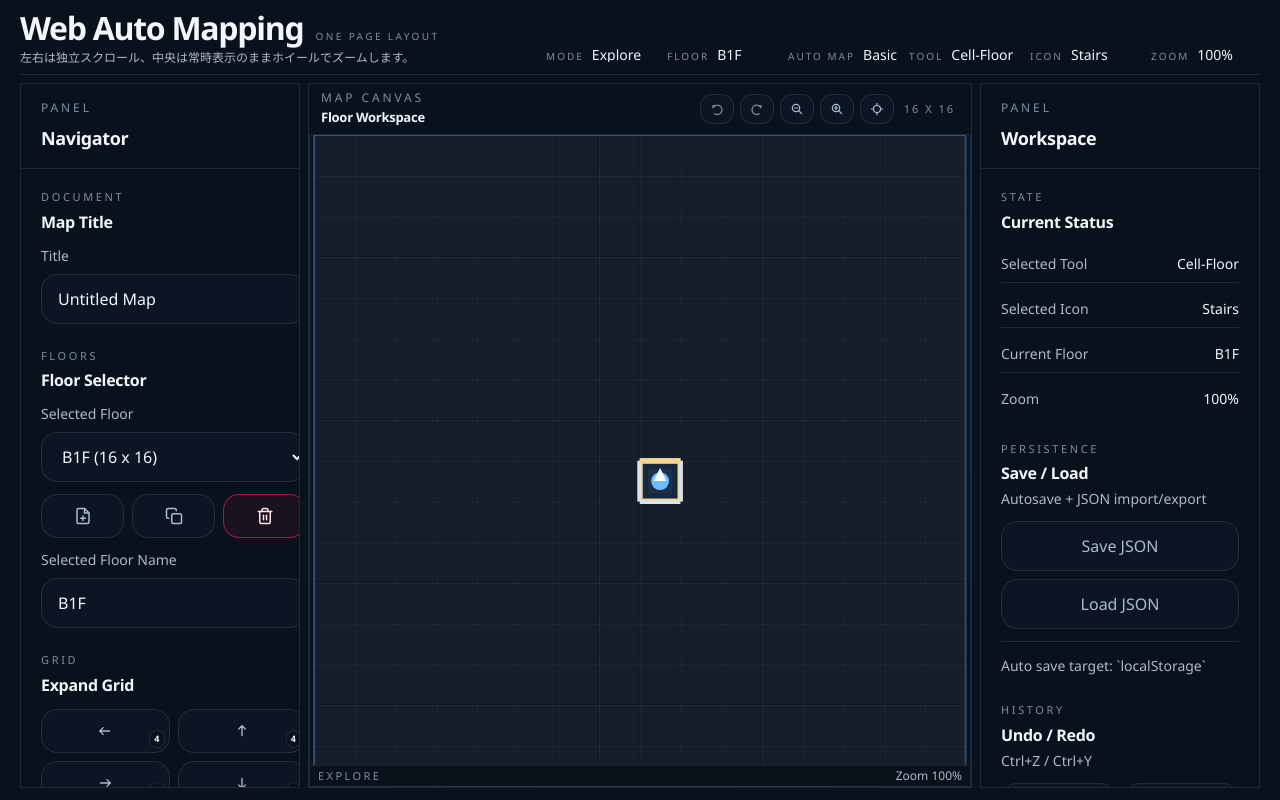
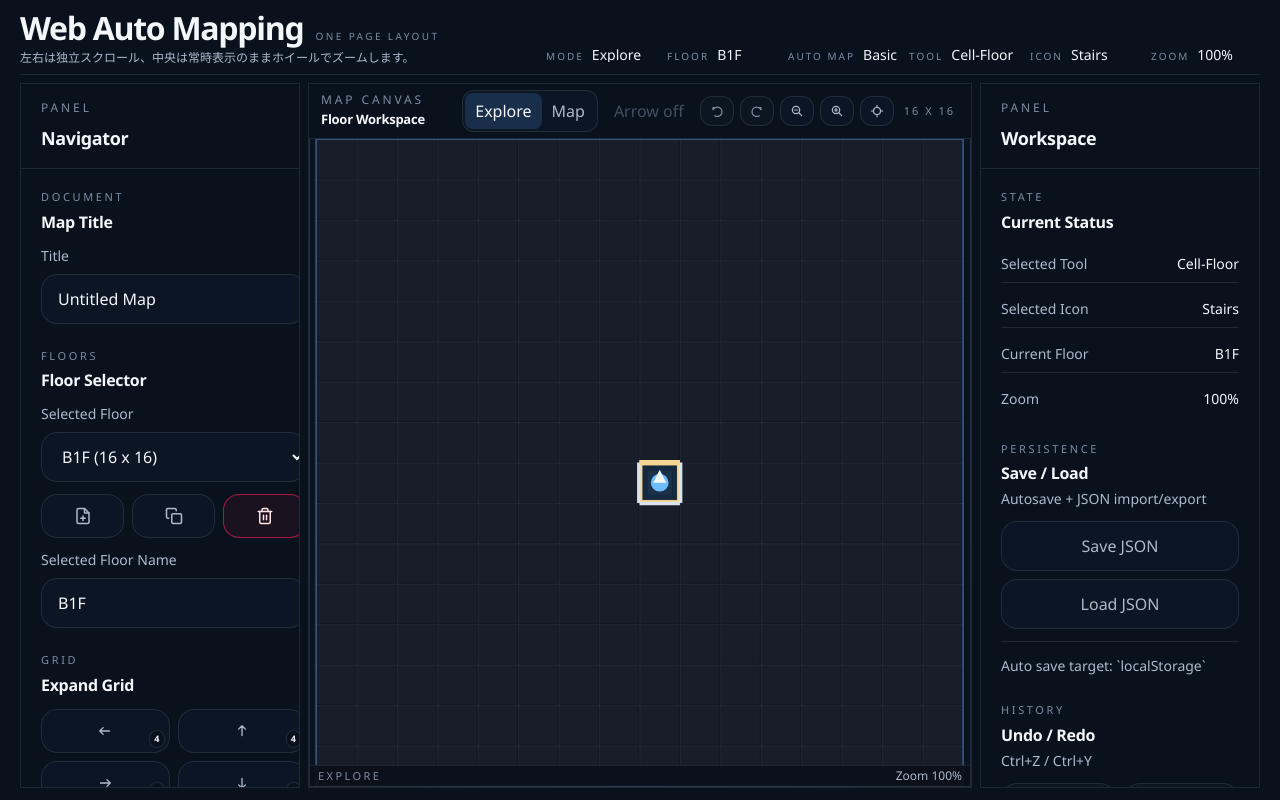
Before and after one commit to hinatayuusuke/Web-Auto-Mapping, a React (Vite) app: page / in a window 1280 px wide. Built offline with nearby package versions, Linux system fonts and the light colour scheme.

Commit message:
`Map / Explore` と `Global Arrow` の切り替えを `MapCanvas` ヘッダーへ移動し、左右ペインから削除した

```diff
--- a/src/App.tsx
+++ b/src/App.tsx
@@ -328,8 +328,10 @@ function App() {
     redo,
     removeCurrentCellIcon,
     setPlayerFacing,
+    supportsGlobalArrowCapture,
     toggleMode,
     undo,
+    globalArrowCaptureEnabled,
   ]);
 
   const handleExport = async () => {
@@ -467,24 +469,6 @@ function App() {
 
       <section className="space-y-3">
         <PanelHeading
-          eyebrow="Tauri"
-          title="Global Arrow Test"
-          body="Tauri only"
-        />
-        <ActionButton
-          active={globalArrowCaptureEnabled}
-          disabled={!supportsGlobalArrowCapture}
-          label={globalArrowCaptureEnabled ? 'capture on' : 'capture off'}
-          onClick={() => setGlobalArrowCaptureEnabled((enabled) => !enabled)}
-        />
-        <KeyValueRow
-          label="Capture Status"
-          value={supportsGlobalArrowCapture ? globalArrowCaptureStatus : 'tauri only'}
-        />
-      </section>
-
-      <section className="space-y-3">
-        <PanelHeading
           eyebrow="Shortcuts"
           title="Forward Edge"
           body="1 wall / 2 door / 3 open / 4 closed / 0 unknown"
@@ -523,6 +507,29 @@ function App() {
         </div>
 
         <div className="flex flex-wrap items-center justify-end gap-1.5">
+          <div className="flex rounded-xl border border-[var(--color-border)] bg-[var(--color-surface)] p-0.5">
+            <CompactToggleButton
+              active={mode === 'explore'}
+              label="Explore"
+              onClick={() => setMode('explore')}
+            />
+            <CompactToggleButton
+              active={mode === 'map'}
+              label="Map"
+              onClick={() => setMode('map')}
+            />
+          </div>
+          <CompactToggleButton
+            active={globalArrowCaptureEnabled}
+            disabled={!supportsGlobalArrowCapture}
+            label={globalArrowCaptureEnabled ? 'Arrow on' : 'Arrow off'}
+            title={
+              supportsGlobalArrowCapture
+                ? `Global Arrow: ${globalArrowCaptureStatus}`
+                : 'Global Arrow is available only in Tauri'
+            }
+            onClick={() => setGlobalArrowCaptureEnabled((enabled) => !enabled)}
+          />
           <IconButton
             label="Undo"
             icon={<UndoIcon />}
@@ -669,18 +676,6 @@ function App() {
             value={`${(selectedFloorStats?.cellIcons ?? 0) + (selectedFloorStats?.edgeIcons ?? 0)}`}
           />
         </dl>
-      </section>
-
-      <section className="space-y-3">
-        <PanelHeading eyebrow="Mode" title="Explore / Map" />
-        <div className="grid grid-cols-2 gap-2">
-          <ActionButton
-            active={mode === 'explore'}
-            label="Explore"
-            onClick={() => setMode('explore')}
-          />
-          <ActionButton active={mode === 'map'} label="Map" onClick={() => setMode('map')} />
-        </div>
       </section>
 
       <section className="space-y-3">
@@ -853,6 +848,40 @@ function NoticeCard({ message, tone }: NoticeCardProps) {
     <div className={`border-l-2 pl-3 text-sm leading-6 ${toneClass}`}>
       {message}
     </div>
+  );
+}
+
+type CompactToggleButtonProps = {
+  active: boolean;
+  disabled?: boolean;
+  label: string;
+  onClick: () => void;
+  title?: string;
+};
+
+function CompactToggleButton({
+  active,
+  disabled = false,
+  label,
+  onClick,
+  title = label,
+}: CompactToggleButtonProps) {
+  return (
+    <button
+      type="button"
+      disabled={disabled}
+      onClick={onClick}
+      title={title}
+      className={`rounded-lg px-2.5 py-1.5 text-[12px] font-semibold leading-4 transition ${
+        disabled
+          ? 'cursor-not-allowed text-[var(--color-muted)] opacity-50'
+          : active
+            ? 'bg-[rgba(87,159,255,0.18)] text-[var(--color-text-strong)]'
+            : 'text-[var(--color-text-soft)] hover:bg-[rgba(255,255,255,0.06)] hover:text-[var(--color-text-strong)]'
+      }`}
+    >
+      {label}
+    </button>
   );
 }
 
```
Also changed, not shown: .agent/changes.md.
